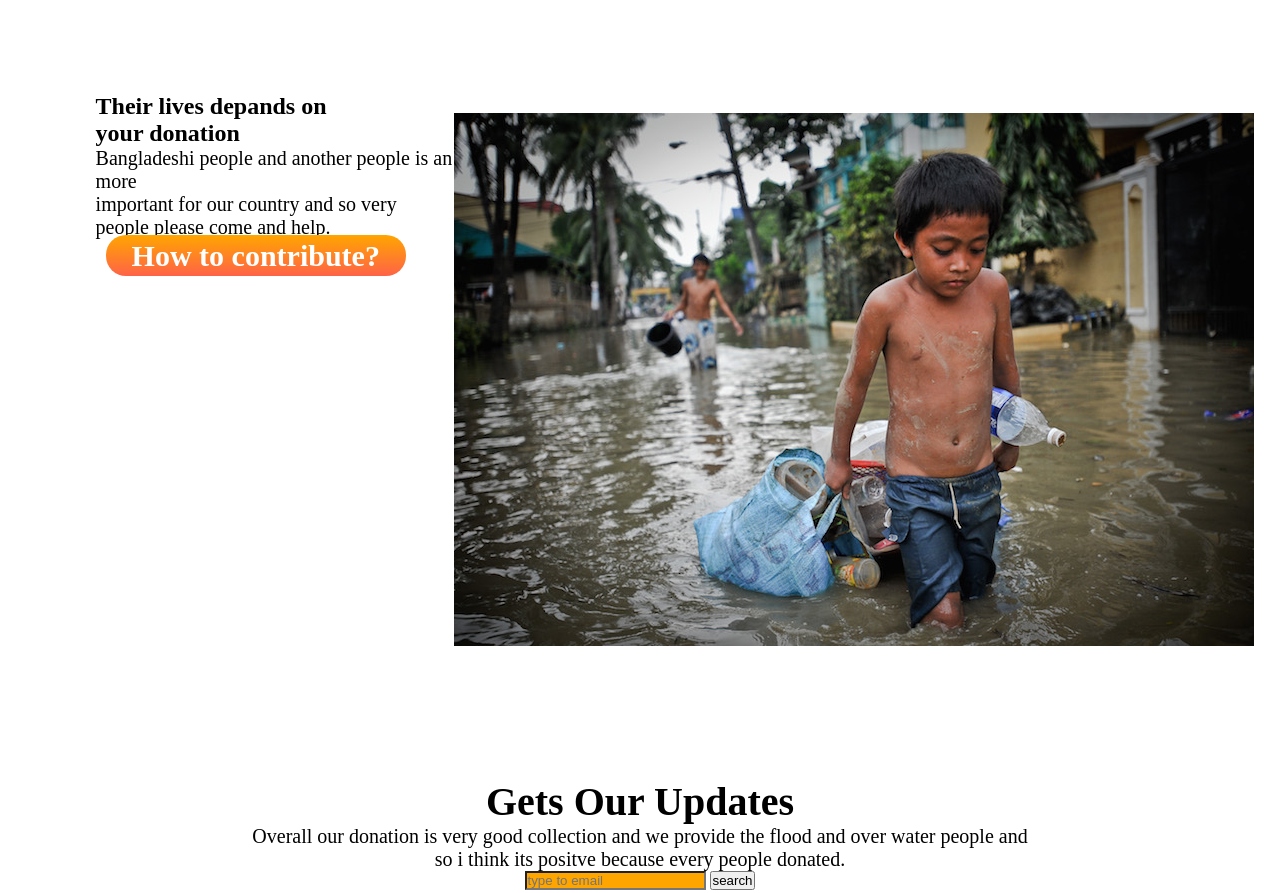
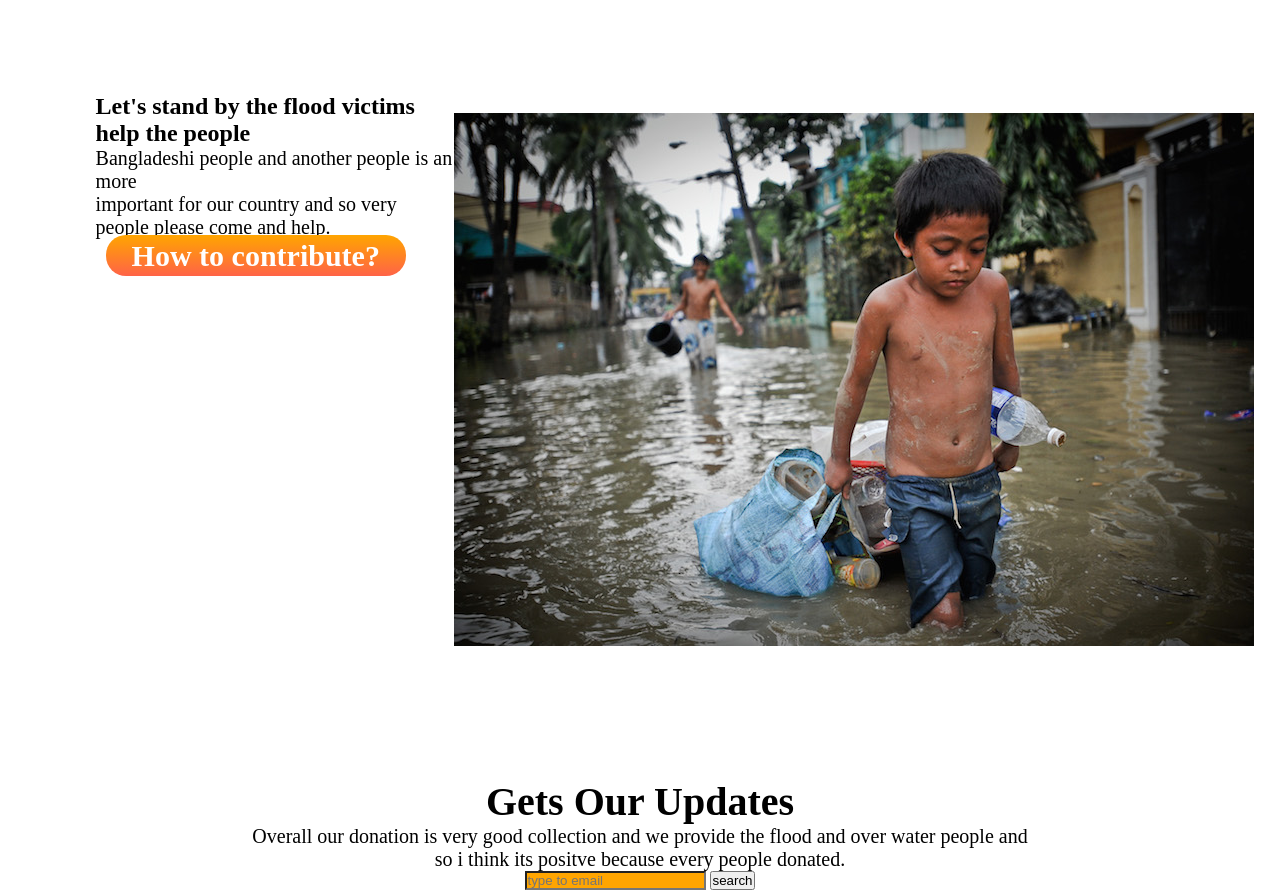
Before and after one commit to Mosharaf12/donate-the-people, a plain HTML site: page index.html in a window 1280 px wide. Shown: the part 2185-3078 px from the top of the page. Drawn offline with Linux system fonts and the light colour scheme; a web font is replaced by a local one.

Commit message:
help the people

```diff
--- a/index.html
+++ b/index.html
@@ -71,8 +71,8 @@
     </section>
     <section class="four-section">
         <div class="depands">
-            <h2>Their lives depands on </h2>
-            <h2>your donation</h2>
+            <h2>Let's stand by the flood victims </h2>
+            <h2>help the people</h2>
             <p>Bangladeshi people and another people is an more <br> important for our country and so very people please come and help.</p>
             <a class="button-color" target="_blank" href="">How to contribute?</a>
         </div>
```
